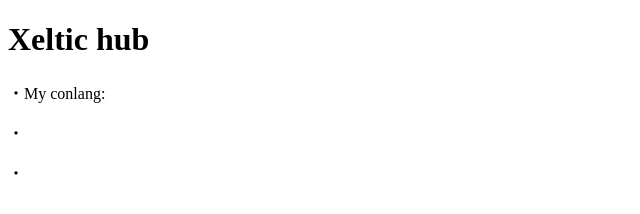
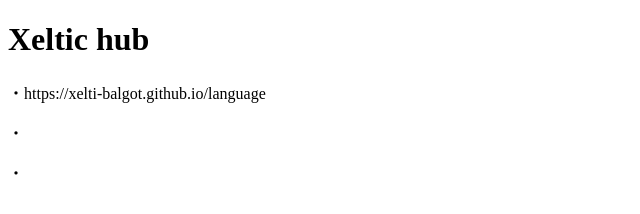
Before and after one commit to Xelti-balgot/Xelti-balgot.github.io, a plain HTML site: page index.html in a window 1280 px wide. Shown: the whole page, without its empty margins (0-640 px from the left). Drawn offline with Linux system fonts and the light colour scheme.

Commit message:
Update index.html

```diff
--- a/language.html
+++ b/index.html
@@ -5,7 +5,7 @@
   </head>
   <body>
     <h1>Xeltic hub</h1>
-    <p>・My conlang:</p>
+    <p>・<link>https://xelti-balgot.github.io/language</link></p>
     <p>・</p>
     <p>・</p>
   </body>
```
